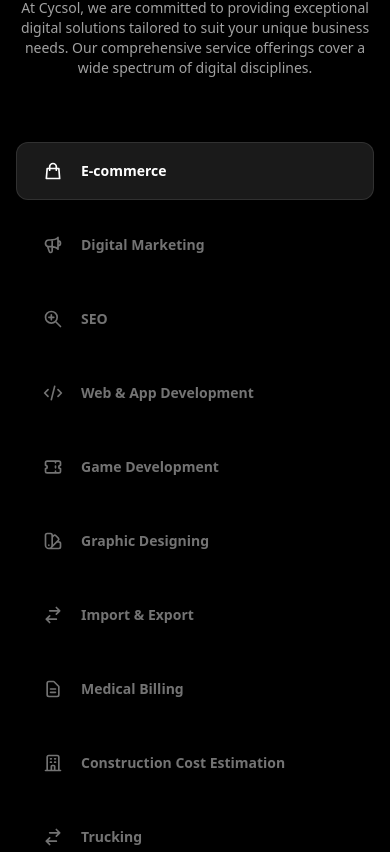
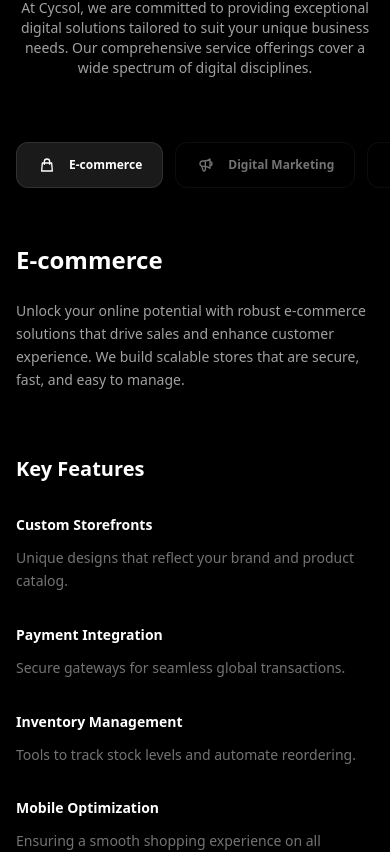
Before and after one commit to callmeab/cycsol, an Angular app: page /services in a window 390 px wide. Before the commit this address led to /cycsol/services. Shown: the part 2297-3149 px from the top of the page. Built offline with nearby package versions, Linux system fonts and the light colour scheme.

Commit message:
feat: Implement mobile category navigation on the services page and update the base href.

```diff
--- a/src/app/pages/services-page/services-page.css
+++ b/src/app/pages/services-page/services-page.css
@@ -0,0 +1,10 @@
+/* Hide scrollbar for Chrome, Safari and Opera */
+.no-scrollbar::-webkit-scrollbar {
+  display: none;
+}
+
+/* Hide scrollbar for IE, Edge and Firefox */
+.no-scrollbar {
+  -ms-overflow-style: none; /* IE and Edge */
+  scrollbar-width: none; /* Firefox */
+}
--- a/src/app/pages/services-page/services-page.html
+++ b/src/app/pages/services-page/services-page.html
@@ -15,10 +15,81 @@
             </p>
         </div>
 
+        <!-- Mobile Tabs Navigation -->
+        <div class="lg:hidden mb-12 -mx-4 px-4 overflow-x-auto no-scrollbar flex gap-3 pb-2">
+            <button *ngFor="let cat of categories" (click)="setActiveCategory(cat.id)"
+                class="flex-shrink-0 flex items-center gap-3 px-5 py-3 rounded-xl border transition-all duration-300 text-left whitespace-nowrap"
+                [ngClass]="activeCategoryId === cat.id ? 'bg-[#1a1a1a] border-white/10 text-white' : 'bg-transparent border-white/5 text-neutral-500 hover:bg-white/5 hover:text-white'">
+
+                <!-- Icon -->
+                <span class="w-5 h-5 flex items-center justify-center">
+                    <ng-container [ngSwitch]="cat.icon">
+                        <svg *ngSwitchCase="'design'" class="w-4 h-4" fill="none" viewBox="0 0 24 24"
+                            stroke="currentColor">
+                            <path stroke-linecap="round" stroke-linejoin="round" stroke-width="2"
+                                d="M7 21a4 4 0 01-4-4V5a2 2 0 012-2h4a2 2 0 012 2v12a4 4 0 01-4 4zm0 0h12a2 2 0 002-2v-4a2 2 0 00-2-2h-2.343M11 7.343l1.657-1.657a2 2 0 012.828 0l2.829 2.829a2 2 0 010 2.828l-8.486 8.485M7 17h.01" />
+                        </svg>
+                        <svg *ngSwitchCase="'development'" class="w-4 h-4" fill="none" viewBox="0 0 24 24"
+                            stroke="currentColor">
+                            <path stroke-linecap="round" stroke-linejoin="round" stroke-width="2"
+                                d="M10 20l4-16m4 4l4 4-4 4M6 16l-4-4 4-4" />
+                        </svg>
+                        <svg *ngSwitchCase="'mobile'" class="w-4 h-4" fill="none" viewBox="0 0 24 24"
+                            stroke="currentColor">
+                            <path stroke-linecap="round" stroke-linejoin="round" stroke-width="2"
+                                d="M12 18h.01M8 21h8a2 2 0 002-2V5a2 2 0 00-2-2H8a2 2 0 00-2 2v14a2 2 0 002 2z" />
+                        </svg>
+                        <svg *ngSwitchCase="'marketing'" class="w-4 h-4" fill="none" viewBox="0 0 24 24"
+                            stroke="currentColor">
+                            <path stroke-linecap="round" stroke-linejoin="round" stroke-width="2"
+                                d="M11 5.882V19.24a1.76 1.76 0 01-3.417.592l-2.147-6.15M18 13a3 3 0 100-6M5.436 13.683A4.001 4.001 0 017 6h1.832c4.1 0 7.625-1.234 9.168-3v14c-1.543-1.766-5.067-3-9.168-3H7a3.988 3.988 0 01-1.564-.317z" />
+                        </svg>
+                        <svg *ngSwitchCase="'ecommerce'" class="w-4 h-4" fill="none" viewBox="0 0 24 24"
+                            stroke="currentColor">
+                            <path stroke-linecap="round" stroke-linejoin="round" stroke-width="2"
+                                d="M16 11V7a4 4 0 00-8 0v4M5 9h14l1 12H4L5 9z" />
+                        </svg>
+                        <svg *ngSwitchCase="'seo'" class="w-4 h-4" fill="none" viewBox="0 0 24 24"
+                            stroke="currentColor">
+                            <path stroke-linecap="round" stroke-linejoin="round" stroke-width="2"
+                                d="M21 21l-6-6m2-5a7 7 0 11-14 0 7 7 0 0114 0zM10 7v3m0 0v3m0-3h3m-3 0H7" />
+                        </svg>
+                        <svg *ngSwitchCase="'game'" class="w-4 h-4" fill="none" viewBox="0 0 24 24"
+                            stroke="currentColor">
+                            <path stroke-linecap="round" stroke-linejoin="round" stroke-width="2"
+                                d="M15 5v2m0 4v2m0 4v2M5 5a2 2 0 00-2 2v3a2 2 0 110 4v3a2 2 0 002 2h14a2 2 0 002-2v-3a2 2 0 110-4V7a2 2 0 00-2-2H5z" />
+                        </svg>
+                        <svg *ngSwitchCase="'importexport'" class="w-4 h-4" fill="none" viewBox="0 0 24 24"
+                            stroke="currentColor">
+                            <path stroke-linecap="round" stroke-linejoin="round" stroke-width="2"
+                                d="M8 7h12m0 0l-4-4m4 4l-4 4m0 6H4m0 0l4 4m-4-4l4-4" />
+                        </svg>
+                        <svg *ngSwitchCase="'medical'" class="w-4 h-4" fill="none" viewBox="0 0 24 24"
+                            stroke="currentColor">
+                            <path stroke-linecap="round" stroke-linejoin="round" stroke-width="2"
+                                d="M9 12h6m-6 4h6m2 5H7a2 2 0 01-2-2V5a2 2 0 012-2h5.586a1 1 0 01.707.293l5.414 5.414a1 1 0 01.293.707V19a2 2 0 01-2 2z" />
+                        </svg>
+                        <svg *ngSwitchCase="'construction'" class="w-4 h-4" fill="none" viewBox="0 0 24 24"
+                            stroke="currentColor">
+                            <path stroke-linecap="round" stroke-linejoin="round" stroke-width="2"
+                                d="M19 21V5a2 2 0 00-2-2H7a2 2 0 00-2 2v16m14 0h2m-2 0h-5m-9 0H3m2 0h5M9 7h1m-1 4h1m4-4h1m-1 4h1m-5 10v-5a1 1 0 011-1h2a1 1 0 011 1v5m-4 0h4" />
+                        </svg>
+                        <svg *ngSwitchCase="'trucking'" class="w-4 h-4" fill="none" viewBox="0 0 24 24"
+                            stroke="currentColor">
+                            <path stroke-linecap="round" stroke-linejoin="round" stroke-width="2"
+                                d="M8 7h12m0 0l-4-4m4 4l-4 4m0 6H4m0 0l4 4m-4-4l4-4" />
+                        </svg>
+                    </ng-container>
+                </span>
+
+                <span class="font-semibold text-xs sm:text-sm">{{ cat.name }}</span>
+            </button>
+        </div>
+
         <div class="flex flex-col lg:flex-row gap-12 lg:gap-20">
 
             <!-- Sidebar Navigation -->
-            <div class="lg:w-1/4 flex-shrink-0">
+            <div class="hidden lg:block lg:w-1/4 flex-shrink-0">
                 <div class="flex flex-col gap-4 sticky top-32">
                     <button *ngFor="let cat of categories" (click)="setActiveCategory(cat.id)"
                         class="flex items-center gap-4 px-6 py-4 rounded-xl border transition-all duration-300 text-left group"
--- a/src/index.html
+++ b/src/index.html
@@ -4,7 +4,7 @@
 <head>
   <meta charset="utf-8">
   <title>Cycsol</title>
-  <base href="/cycsol/">
+  <base href="/">
   <meta name="viewport" content="width=device-width, initial-scale=1">
   <link rel="icon" type="image/x-icon" href="favicon.ico">
   <link rel="preconnect" href="https://fonts.googleapis.com">
```
